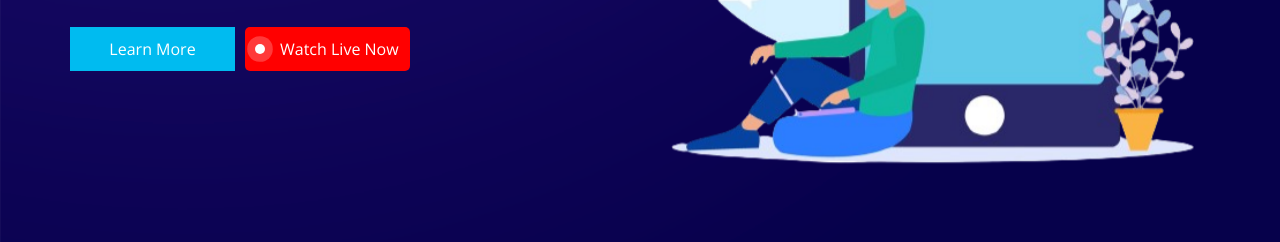
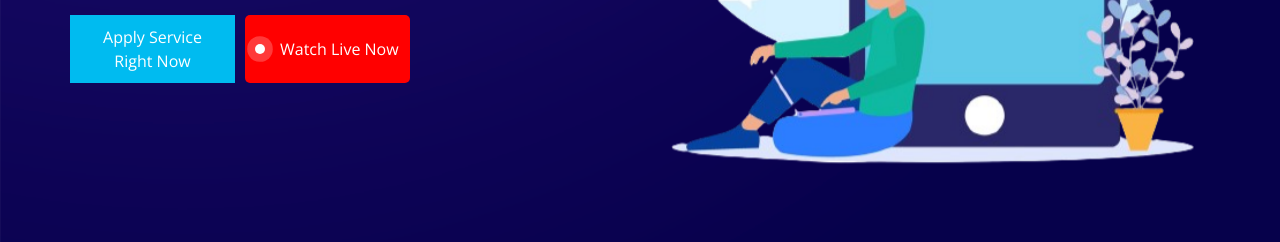
Before and after one commit to slbsmkmil/techteam, a plain HTML site: page index.html in a window 1280 px wide. Shown: the part 491-733 px from the top of the page. Drawn offline with nearby package versions, Linux system fonts and the light colour scheme; some packages are replaced by stand-ins of ours; no server answers; a script that the page names is missing.

Commit message:
Update index.html

```diff
--- a/index.html
+++ b/index.html
@@ -151,8 +151,8 @@
                     Join us for an exciting journey into the world of live streaming. Our team is dedicated to providing high-quality streaming services for all your events.
                     </p>
                     <div class="btn-box">
-                      <a href="about.html" class="btn1">
-                        Learn More
+                      <a href="https://smkmil.great-site.net/" class="btn1">
+                        Apply Service Right Now
                       </a>
                       <a href="live.html" class="btn1" target="_blank" style="color: #fff; background-color: #ff0000; display: flex; align-items: center; padding: 5px 10px; text-decoration: none; border-radius: 5px;">
                         <div class="live-dot" id="live-dot"></div>
```
